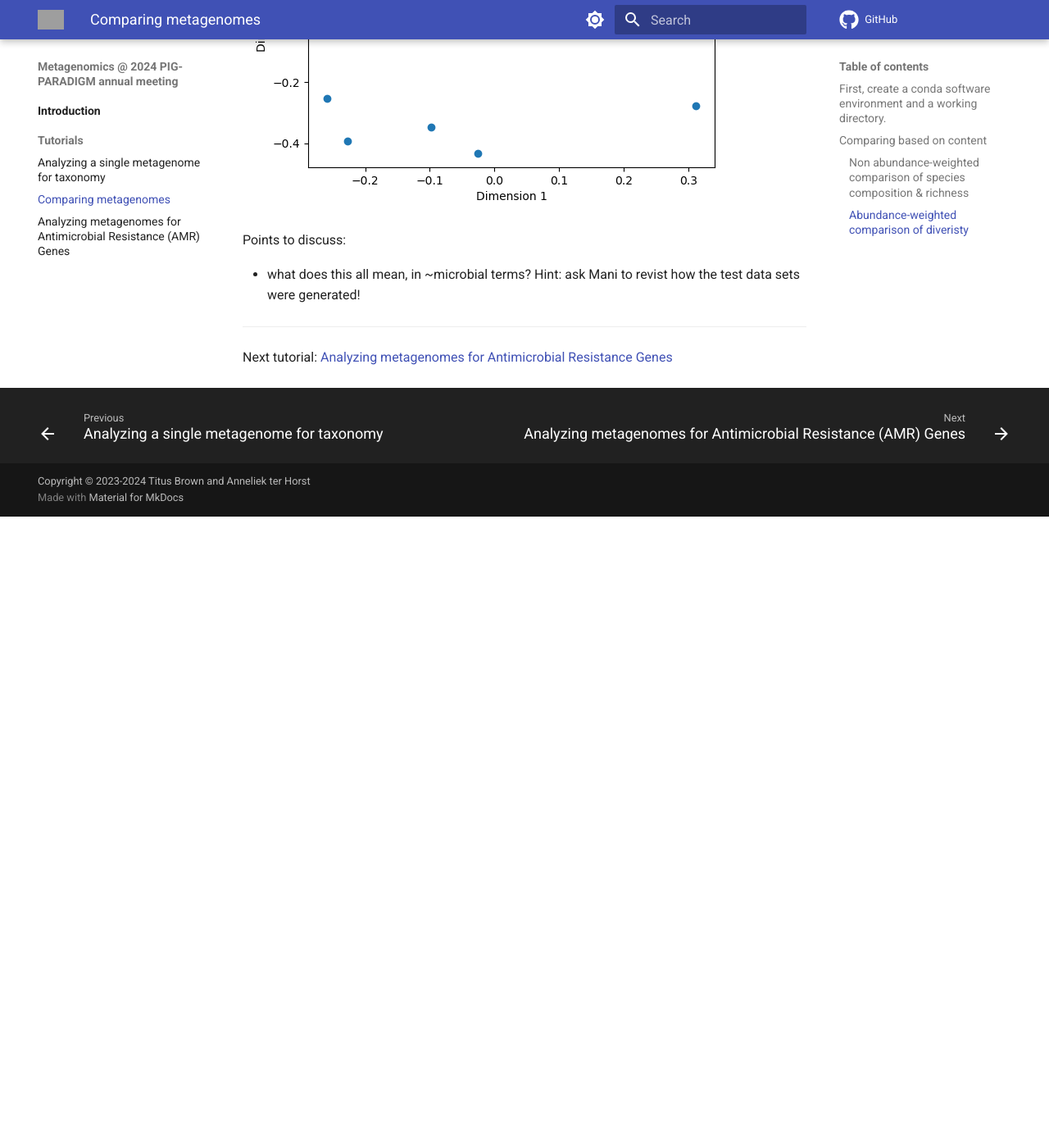
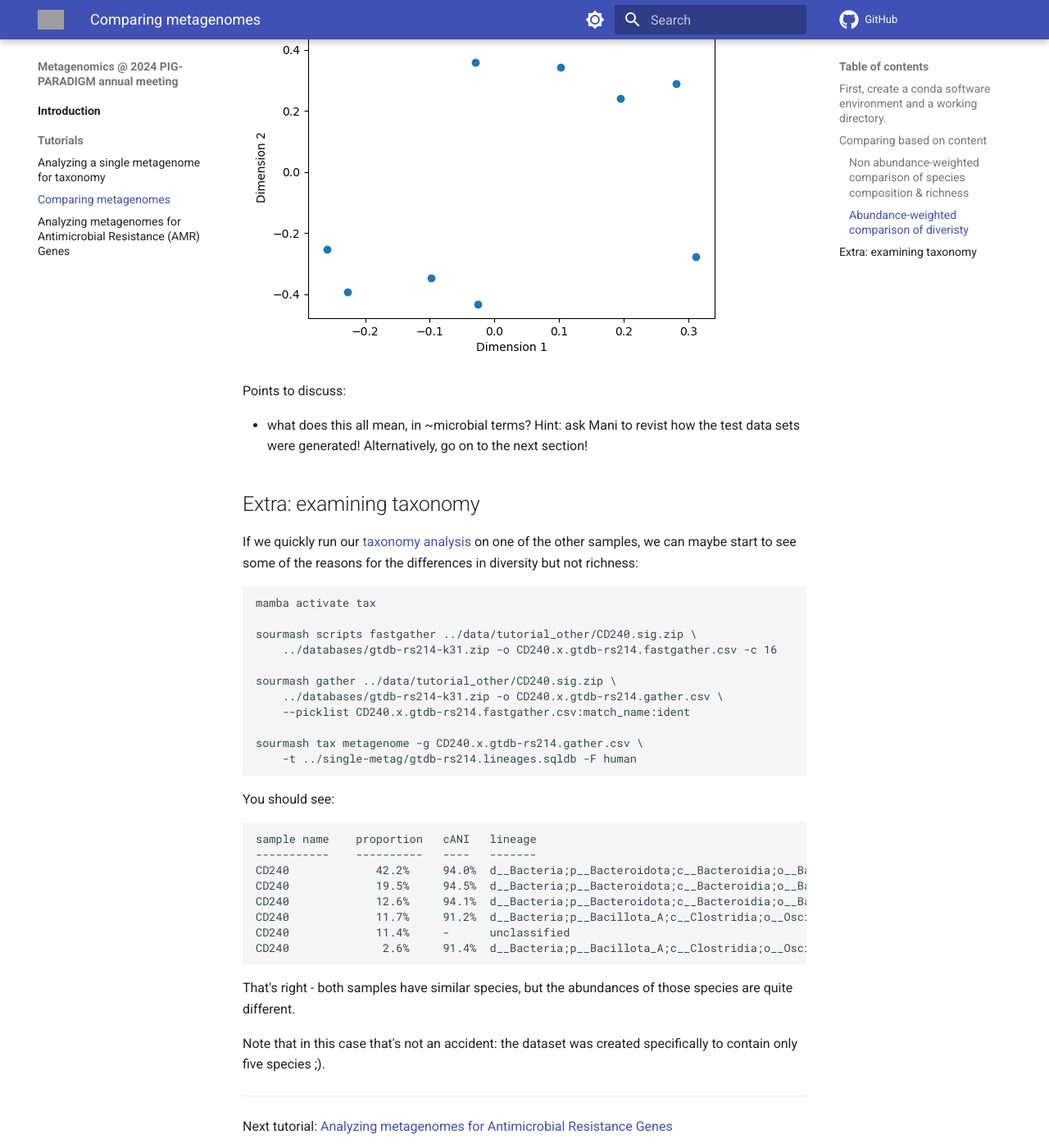
Before and after one commit to ngs-docs/2024-pig-paradigm-workshop, an MkDocs documentation site: the page built from docs/comparing-metagenomes.md, in a window 1280 px wide and 1400 px high, scrolled down 3700 px. Shown: the whole window at 82% size. Built offline with MkDocs 1.6.1 and Material for MkDocs 9.7.7, drawn with Linux system fonts in a browser that asks for light colours; comment, search, counter and statistics services are not loaded; before the commit the page ends 4330 px from its top, so only the background shows below that; some of the changed text lies outside the part shown; grey boxes are pictures that could not be loaded.

Commit message:
MRG: add more text (#8)
* add more text

* add extra exercise

* add citation

* add more text

````diff
--- a/docs/comparing-metagenomes.md
+++ b/docs/comparing-metagenomes.md
@@ -1,8 +1,17 @@
 # Comparing metagenomes
+
+The tutorial uses [sourmash](https://sourmash.readthedocs.io/) to do
+comparisons of multiple metagenomes based on weighted and unweighted
+k-mer content.
+
+In this tutorial, you will learn how to create distance matrices and
+ordination plots from metagenome content. Importantly, this tutorial
+is *reference* and *annotation* free - it will work equally well on
+any metagenome.
 
 ## First, create a conda software environment and a working directory.
 
-To install software, run:
+To install the necessary software, run:
 ```
 mamba create -n smash -y sourmash scikit-learn
 conda activate smash
@@ -14,14 +23,12 @@
 cd ~/compare-metag
 ```
 
-
 ## Comparing based on content
 
-<!-- * reference free, annotation free @CTB -->
-
 Here we are going to use the
+[`sourmash compare`](https://sourmash.readthedocs.io/en/latest/command-line.html#sourmash-compare-compare-many-signatures) and
 [`sourmash plot`](https://sourmash.readthedocs.io/en/latest/command-line.html#sourmash-plot-cluster-and-visualize-comparisons-of-many-signatures)
-command to compare and cluster many metagenomes based on their content - not their annotation or assemblies.
+commands to compare and cluster many metagenomes based on their content.
 
 As with the [single metagenome analysis](single-metagenomes-taxonomy.md), we have two options here: with, or without abundance information.
 
@@ -114,19 +121,46 @@
 Points to discuss:
 
 * what does this all mean, in ~microbial terms? Hint: ask Mani to
-  revist how the test data sets were generated!
+  revist how the test data sets were generated! Alternatively,
+  go on to the next section!
 
-<!--
+## Extra: examining taxonomy
 
-## Comparing based on taxonomy
-
+If we quickly run our [taxonomy analysis](single-metagenomes-taxonomy.md) on
+one of the other samples, we can maybe start to see some of the reasons for
+the differences in diversity but not richness:
 
 ```
-mamba create -y -n workshop-r r-base r-tidyverse r-vegan r-ape r-rcolorbrewer
+mamba activate tax
 
+sourmash scripts fastgather ../data/tutorial_other/CD240.sig.zip \
+    ../databases/gtdb-rs214-k31.zip -o CD240.x.gtdb-rs214.fastgather.csv -c 16
+
+sourmash gather ../data/tutorial_other/CD240.sig.zip \
+    ../databases/gtdb-rs214-k31.zip -o CD240.x.gtdb-rs214.gather.csv \
+    --picklist CD240.x.gtdb-rs214.fastgather.csv:match_name:ident
+
+sourmash tax metagenome -g CD240.x.gtdb-rs214.gather.csv \
+    -t ../single-metag/gtdb-rs214.lineages.sqldb -F human
 ```
 
--->
+You should see:
+```
+sample name    proportion   cANI   lineage
+-----------    ----------   ----   -------
+CD240             42.2%     94.0%  d__Bacteria;p__Bacteroidota;c__Bacteroidia;o__Bacteroidales;f__Bacteroidaceae;g__Bacteroides;s__Bacteroides uniformis
+CD240             19.5%     94.5%  d__Bacteria;p__Bacteroidota;c__Bacteroidia;o__Bacteroidales;f__Bacteroidaceae;g__Bacteroides;s__Bacteroides fragilis
+CD240             12.6%     94.1%  d__Bacteria;p__Bacteroidota;c__Bacteroidia;o__Bacteroidales;f__Tannerellaceae;g__Parabacteroides;s__Parabacteroides distasonis
+CD240             11.7%     91.2%  d__Bacteria;p__Bacillota_A;c__Clostridia;o__Oscillospirales;f__Acutalibacteraceae;g__Ruminococcus_E;s__Ruminococcus_E bromii_B
+CD240             11.4%     -      unclassified
+CD240              2.6%     91.4%  d__Bacteria;p__Bacillota_A;c__Clostridia;o__Oscillospirales;f__Ruminococcaceae;g__Faecalibacterium;s__Faecalibacterium prausnitzii_D
+```
+
+That's right - both samples have similar species, but the abundances of those
+species are quite different.
+
+Note that in this case that's not an accident: the dataset was created
+specifically to contain only five species ;).
 
 ---
 
````
Also changed, not shown: docs/amr.md (+23 -2 lines), docs/index.md (+8 -1 lines), docs/single-metagenomes-taxonomy.md (+13 -2 lines).
